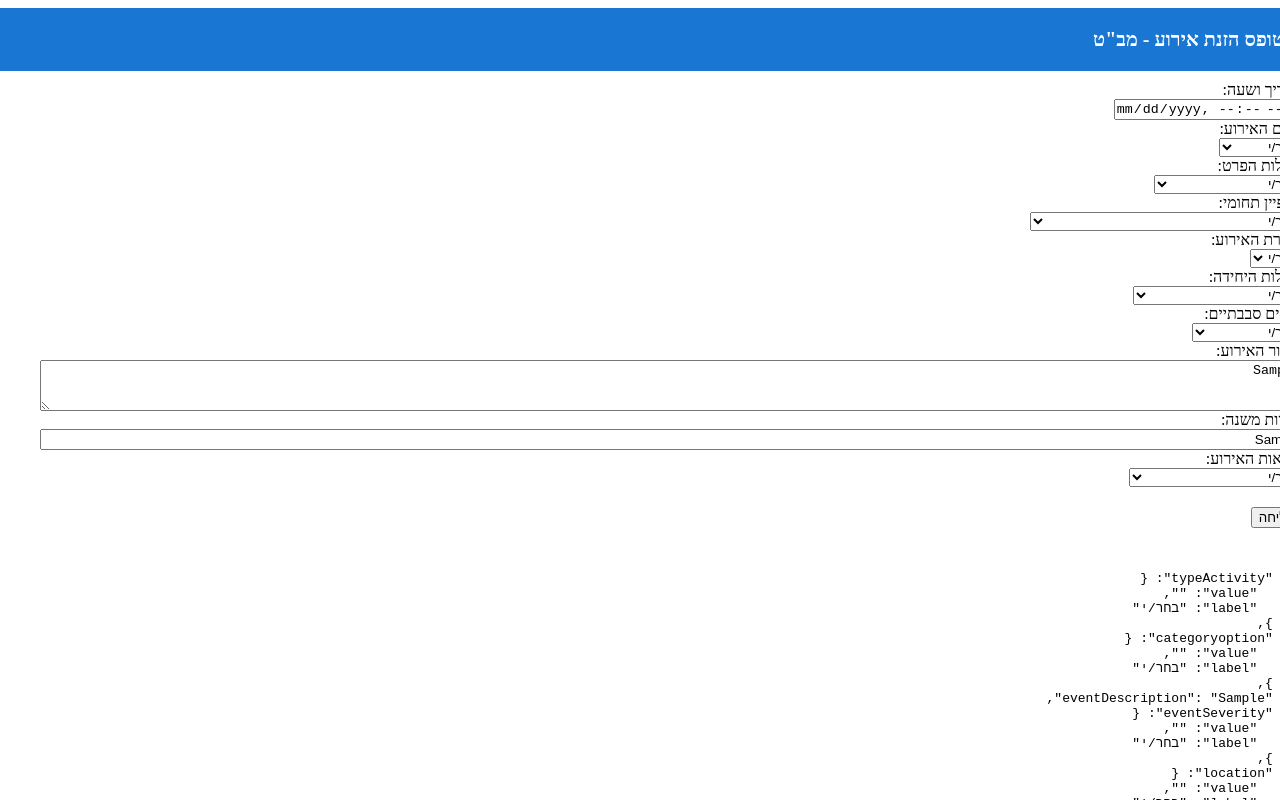
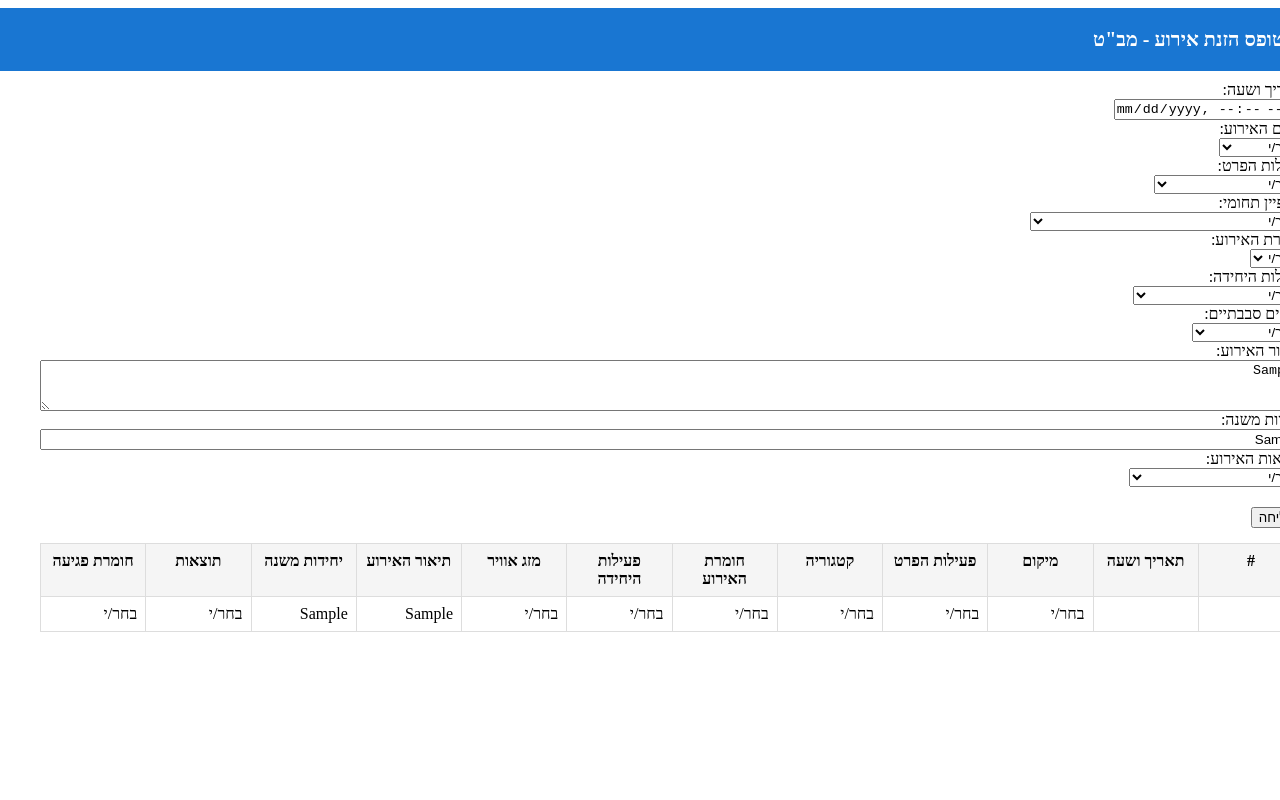
Before and after one commit to OrMashiach25/safetyOrMashiach, a React (Vite) app: page / in a window 1280 px wide. Both pictures are taken after typing "Sample", "Sample" into the empty fields and a click on the button "שליחה". Shown: the top 800 px of the page. Built offline with nearby package versions, Linux system fonts and the light colour scheme.

Commit message:
יצירת טבלה שתציד כל פעם שליחה של אובייקט מלא

```diff
--- a/src/App.css
+++ b/src/App.css
@@ -19,3 +19,19 @@ form button {
   display: block;
   margin-top: 20px;
 }
+
+.events-table {
+  width: 100%;
+  border-collapse: collapse;
+  table-layout: fixed;
+}
+.events-table th, .events-table td {
+  border: 1px solid #ddd;
+  padding: 8px;
+  vertical-align: top;
+  word-break: break-word;
+}
+.events-table thead th {
+  background: #f5f5f5;
+  font-weight: 600;
+}
--- a/src/components/EventForm.tsx
+++ b/src/components/EventForm.tsx
@@ -10,6 +10,7 @@ import SubSubUnitInput from "./SubUnitInput";
 import TimeAndDate from "./TimeAndDate";
 import Weather from "./Weather";
 import UnitActivityType from "./UnitActivityType";
+import ObjectTable from "./ObjectTable";
 
 
 type FormData = {
@@ -52,6 +53,7 @@ function EventForm() {
     }
 
     return (
+        <>
             <form onSubmit={handleSubmit}>
                 <TimeAndDate
                 value={formData.timeDate}
@@ -96,10 +98,10 @@ function EventForm() {
                 onChangeInjury={(v) => updateField("injuryLevel", v)}
                 />
 
-
                 <button type="submit">שליחה</button>
-        <pre>{JSON.stringify(allEvents, null, 2)}</pre>
             </form>
+            <ObjectTable allEvents={allEvents} />
+        </>
     );
 
 }
--- /dev/null
+++ b/src/components/ObjectTable.tsx
@@ -0,0 +1,63 @@
+
+import type { Option } from "../Data";
+
+type FormData = {
+  typeActivity: Option;
+  categoryoption: Option;
+  eventDescription: string;
+  eventSeverity: Option;
+  location: Option;
+  results: Option;
+  injuryLevel: Option;
+  subSubUnitInput: string;
+  timeDate: string;
+  weather: Option;
+  typeUnitActivity: Option;
+};
+
+type Props = { allEvents: FormData[] };
+
+function ObjectTable({ allEvents }: Props) {
+  if (allEvents.length === 0) return <p>אין נתונים להצגה עדיין</p>;
+
+  return (
+    <table className="events-table" dir="rtl">
+      <thead>
+        <tr>
+          <th>#</th>
+          <th>תאריך ושעה</th>
+          <th>מיקום</th>
+          <th>פעילות הפרט</th>
+          <th>קטגוריה</th>
+          <th>חומרת האירוע</th>
+          <th>פעילות היחידה</th>
+          <th>מזג אוויר</th>
+          <th>תיאור האירוע</th>
+          <th>יחידות משנה</th>
+          <th>תוצאות</th>
+          <th>חומרת פגיעה</th>
+        </tr>
+      </thead>
+      <tbody>
+        {allEvents.map((event, i) => (
+          <tr key={i}>
+            <td>{i + 1}</td>
+            <td>{event.timeDate}</td>
+            <td>{event.location?.label}</td>
+            <td>{event.typeActivity?.label}</td>
+            <td>{event.categoryoption?.label}</td>
+            <td>{event.eventSeverity?.label}</td>
+            <td>{event.typeUnitActivity?.label}</td>
+            <td>{event.weather?.label}</td>
+            <td>{event.eventDescription}</td>
+            <td>{event.subSubUnitInput}</td>
+            <td>{event.results?.label}</td>
+            <td>{event.injuryLevel?.label}</td>
+          </tr>
+        ))}
+      </tbody>
+    </table>
+  );
+}
+
+export default ObjectTable;
```
Lines whose indentation alone changed are shown as unchanged.
